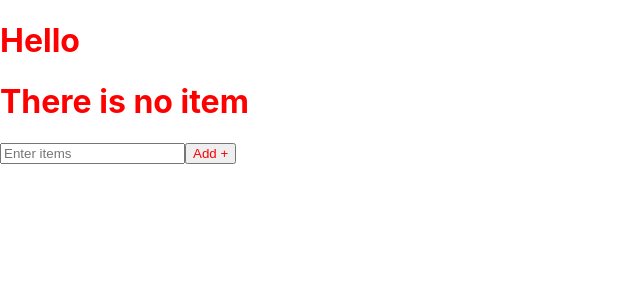
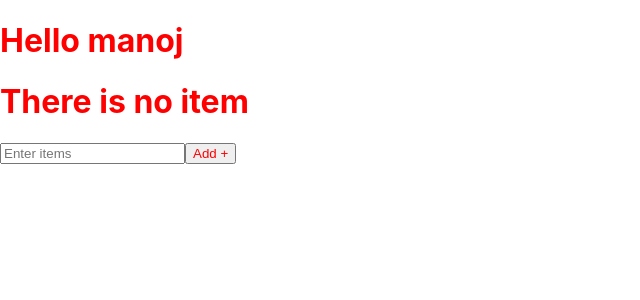
Before and after one commit to manojkumarg7/dummy, a React (Create React App) app: page / in a window 1280 px wide. Shown: the top 300 px of the page, without its empty margins (0-640 px from the left). Built offline with nearby package versions, Linux system fonts and the light colour scheme.

Commit message:
added the

```diff
--- a/package.json
+++ b/package.json
@@ -1,5 +1,5 @@
 {
-  "homepage": "https://manojkumarg7.github.io/dummy",
+  "homepage": "https://manojkumarg7.github.io/todo_list",
   "name": "my-app",
   "version": "0.1.0",
   "private": true,
--- a/src/App.js
+++ b/src/App.js
@@ -3,7 +3,7 @@ import TodoList from "./Components/TodoList";
 function App() {
   return (
     <div className="App">
-      <h1>Hello</h1>
+      <h1>Hello manoj</h1>
       <TodoList />
     </div>
   );
```
